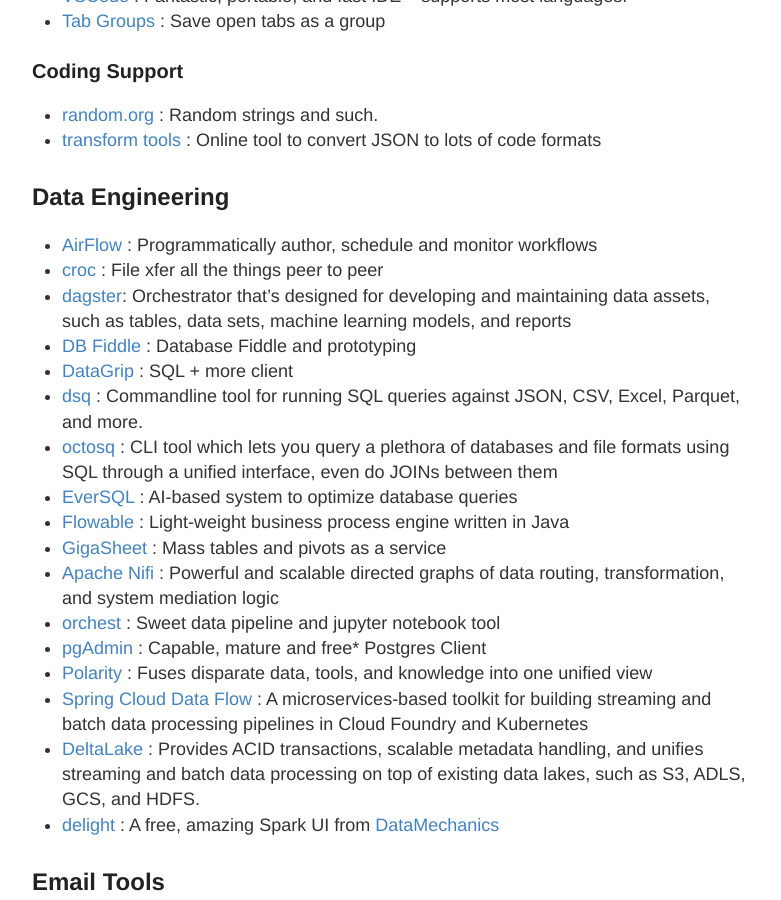
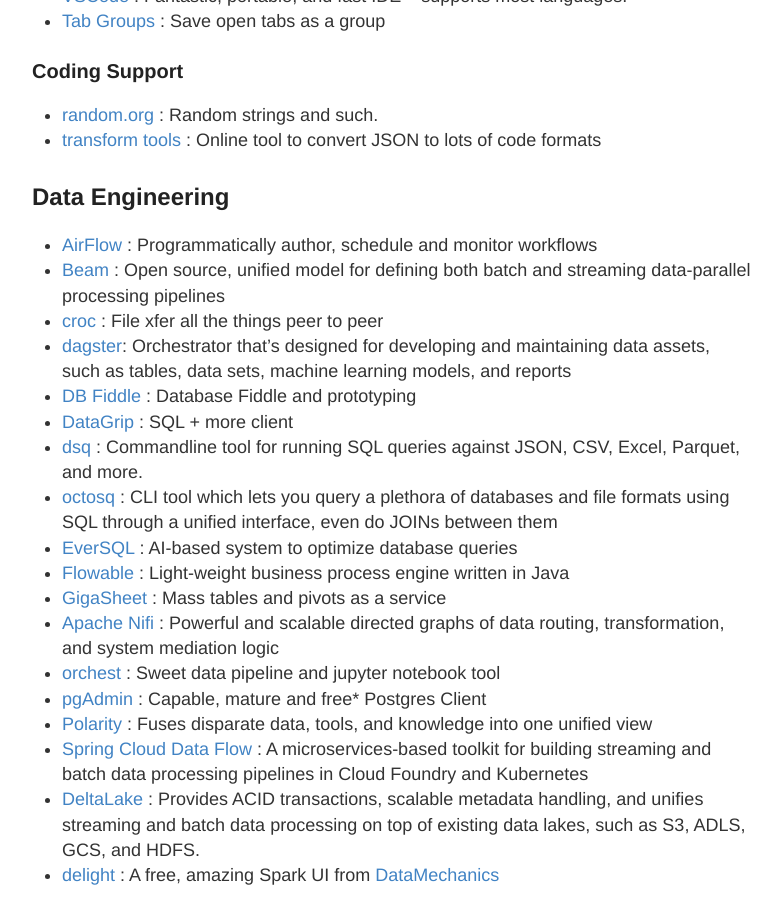
Before and after one commit to stevehenderson/stevehenderson.github.io, a Jekyll site: the page built from tools.md, in a window 1280 px wide and 900 px high, scrolled down 1464 px. Shown: the whole window, without its empty margins (248-1029 px from the left). Built offline with Jekyll 4.4.1, drawn with Linux system fonts in a browser that asks for light colours.

Commit message:
Update tools.md

```diff
--- a/tools.md
+++ b/tools.md
@@ -47,6 +47,7 @@
 
 ## Data Engineering
    * [AirFlow](https://airflow.apache.org/) : Programmatically author, schedule and monitor workflows
+   * [Beam](https://beam.apache.org/) : Open source, unified model for defining both batch and streaming data-parallel processing pipelines
    * [croc](https://github.com/schollz/croc) : File xfer all the things peer to peer
    * [dagster](https://github.com/dagster-io/dagster): Orchestrator that's designed for developing and maintaining data assets, such as tables, data sets, machine learning models, and reports
    * [DB Fiddle](https://www.db-fiddle.com/) : Database Fiddle and prototyping
```
